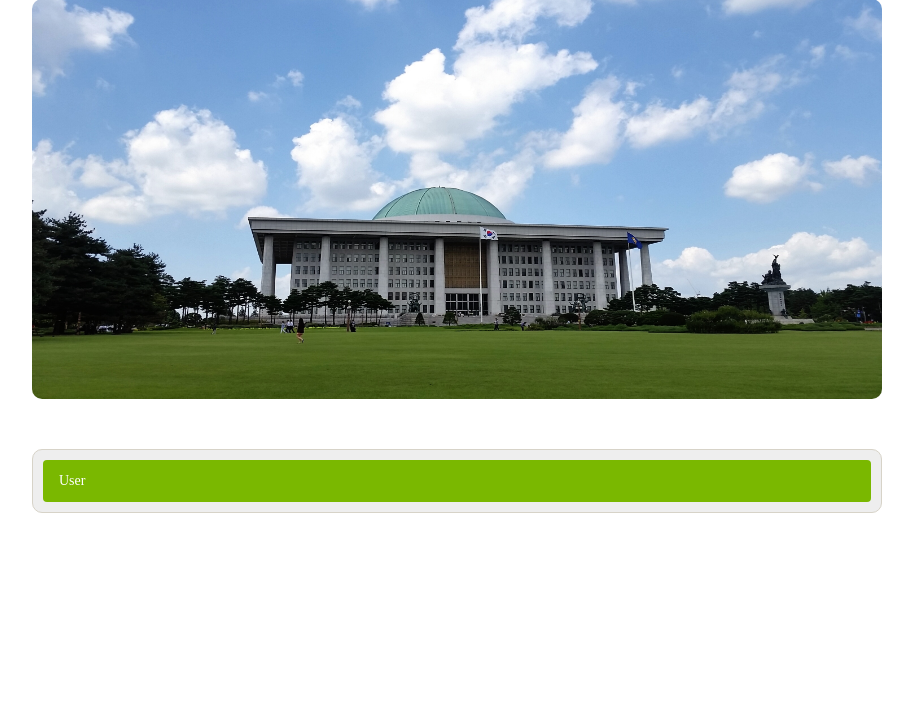
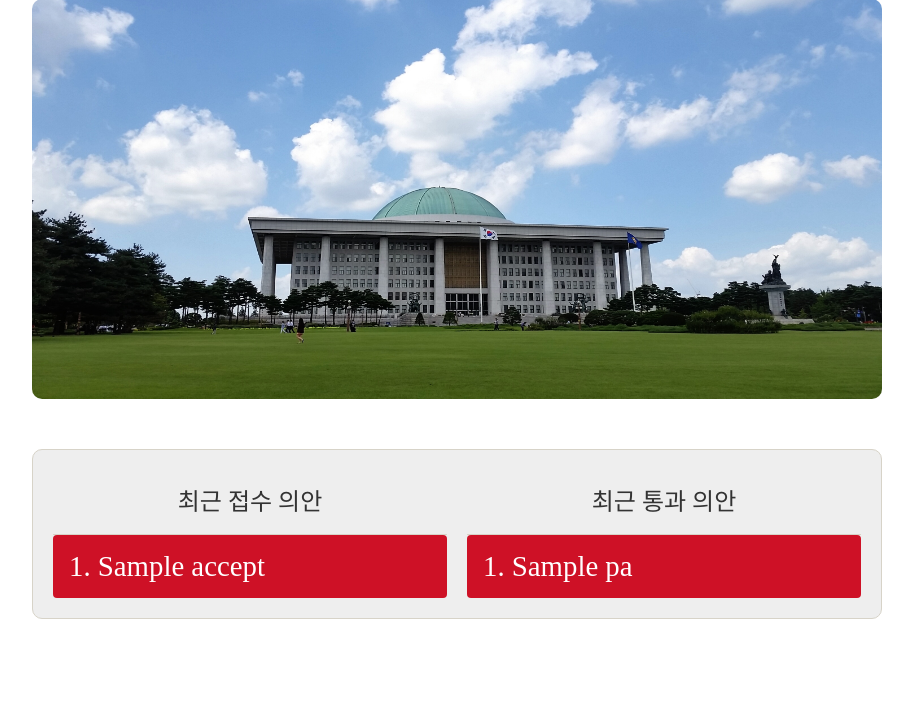
Before and after one commit to Capston2/Server, a Flask app: template templates/index.html in a window 1280 px wide. Shown: the part 101-820 px from the top of the page, without its empty margins (183-1096 px from the left). Before the commit the page ends 614 px from the top, so only its background shows below. Run offline with Flask 2, Linux system fonts and the light colour scheme; the template is opened without the code that fills it: most values are stand-ins (such as "Sample title", 1, 10 or a date in 2020); some libraries are stand-ins or nearby versions.

Commit message:
메인 페이지 기능 수정 * 최근 접수 안건, 통과 안건 목록을 출력

```diff
--- a/run.py
+++ b/run.py
@@ -1,12 +1,11 @@
 # -*- coding: utf-8 -*-
 from flask import Flask, render_template
 from bs4 import BeautifulSoup
+from xmljson import badgerfish as bf
+from xml.etree.ElementTree import fromstring
+import requests
 import json
-# from xmljson import badgerfish as bf
-# from xml.etree.ElementTree import fromstring
-# import requests
-# from json import dumps
-# import xmltodict
+import xmltodict
 
 app = Flask(__name__)
 
@@ -17,15 +16,12 @@ def getXMLData(url):
 		return 'HTTP GET Error!'
 
 	text = response.text.encode('utf-8')
-	soup = BeautifulSoup(text, 'lxml')
+	soup = BeautifulSoup(text, 'xml')
 	items = soup.findAll('items')
 
-#	print(items[0])
-#	print('JSON')
 	jsonString = xmltodict.parse(str(items[0]), encoding='utf-8')
-	print(jsonString)
 
-	return dumps(jsonString)
+	return jsonString
 
 @app.errorhandler(500)
 def internalServerError(e):
@@ -33,11 +29,17 @@ def internalServerError(e):
 
 @app.route("/")
 def index():
-	uri = 'http://apis.data.go.kr/9710000/BillInfoService/getBillInfoList?ServiceKey=p7UBJeNZxl1cDhlLLsZT3H0ikrzKZ7miawcXdCvHKVm%2FjpxWbvKb1UWDyJlL7oNp7CTHgLejQR0QYax17zG46Q%3D%3D&numOfRows=10&pageSize=1&pageNo=1&startPage=1'
+	# uri = 'http://apis.data.go.kr/9710000/BillInfoService/getBillInfoList?ServiceKey=p7UBJeNZxl1cDhlLLsZT3H0ikrzKZ7miawcXdCvHKVm%2FjpxWbvKb1UWDyJlL7oNp7CTHgLejQR0QYax17zG46Q%3D%3D&numOfRows=10&pageSize=1&pageNo=1&startPage=1'
 
-	items = getXMLData(uri)
+	# recentAcceptUri : 최근 접수 의안 목록 / recentPassUri : 최근 통과 의안 목록
+	# 서버 구축용 uri로 변경하세요
+	recentAcceptUri = 'http://apis.data.go.kr/9710000/BillInfoService/getRecentRceptList?serviceKey=81X0zTkpezfhufKJUndC9%2FRZIdYNmpQznY%2BrF%2B92eKA04rYuKZj7B6kfSIwSDvwBjPRClZRMQ2vRk19eYyp57A%3D%3D&numOfRows=10&pageSize=10&pageNo=1&startPage=1'
+	recentPassUri = 'http://apis.data.go.kr/9710000/BillInfoService/getRecentPasageList?serviceKey=81X0zTkpezfhufKJUndC9%2FRZIdYNmpQznY%2BrF%2B92eKA04rYuKZj7B6kfSIwSDvwBjPRClZRMQ2vRk19eYyp57A%3D%3D&numOfRows=10&pageSize=10&pageNo=1&startPage=1'
 
-	return render_template('index.html', items = items)
+	acceptItems = getXMLData(recentAcceptUri)
+	passItems = getXMLData(recentPassUri)
+
+	return render_template('index.html', acceptItems = acceptItems['items']['item'], passItems = passItems['items']['item'])
 
 @app.route('/top')
 def top():
@@ -71,5 +73,9 @@ def post():
 def peoplelist():
     return render_template('peoplelist.html')
 
+@app.route('/peopledetail')
+def peopledetail():
+    return render_template('peopledetail.html')
+
 if __name__ == "__main__":
 	app.run(host='0.0.0.0', port=8000, debug=True)
--- a/static/css/main.css
+++ b/static/css/main.css
@@ -83,6 +83,10 @@ a {
   border-radius: 10px;
   border: 1px solid #d7d3c8;
   margin-bottom: 20px; }
+  .page_content_inner .halp_content {
+    float: left;
+    width: 50%;
+    padding: 10px; }
   .page_content_inner .people_thumb {
     text-align: center; }
   .page_content_inner .item_title {
@@ -113,21 +117,23 @@ a {
     color: #fff;
     margin-bottom: 10px;
     text-align: left; }
+    .page_content_inner .btn-list:visited {
+      background-color: #7ab800; }
     .page_content_inner .btn-list:hover {
       background-color: #629300; }
   .page_content_inner .btn-list.list-first {
     background-color: #ce1126;
-    font-size: 2.5em; }
+    font-size: 1.8em; }
     .page_content_inner .btn-list.list-first:hover {
       background-color: #ae1126; }
   .page_content_inner .btn-list.list-second {
     background-color: #dc5034;
-    font-size: 2em; }
+    font-size: 1.5em; }
     .page_content_inner .btn-list.list-second:hover {
       background-color: #bc5034; }
   .page_content_inner .btn-list.list-third {
     background-color: #feaf00;
-    font-size: 1.5em; }
+    font-size: 1.2em; }
     .page_content_inner .btn-list.list-third:hover {
       background-color: #deaf00; }
   .page_content_inner .people_list {
@@ -253,4 +259,9 @@ a {
   .cd-secondary-nav {
     display: block; } }
 
+.ellipsize {
+  overflow: hidden;
+  text-overflow: ellipsis;
+  white-space: nowrap; }
+
 /*# sourceMappingURL=main.css.map */
--- /dev/null
+++ b/static/scss/_global.scss
@@ -0,0 +1,5 @@
+.ellipsize{
+    overflow: hidden;
+    text-overflow: ellipsis;
+    white-space: nowrap;
+}
--- a/static/scss/_style.scss
+++ b/static/scss/_style.scss
@@ -39,6 +39,12 @@
     border: 1px solid $color-primary-gray;
     margin-bottom: 20px;
 
+    .halp_content {
+      float: left;
+      width: 50%;
+      padding: 10px;
+    }
+
     .people_thumb {
       text-align: center;
     }
@@ -79,27 +85,30 @@
       color: #fff;
       margin-bottom: 10px;
       text-align: left;
+      &:visited {
+        background-color: #7ab800;
+      }
       &:hover {
         background-color: #629300;
       }
     }
     .btn-list.list-first {
       background-color: #ce1126;
-      font-size: 2.5em;
+      font-size: 1.8em;
       &:hover {
         background-color: #ae1126;
       }
     }
     .btn-list.list-second {
       background-color: #dc5034;
-      font-size: 2em;
+      font-size: 1.5em;
       &:hover {
         background-color: #bc5034;
       }
     }
     .btn-list.list-third {
       background-color: #feaf00;
-      font-size: 1.5em;
+      font-size: 1.2em;
       &:hover {
         background-color: #deaf00;
       }
--- a/static/scss/main.scss
+++ b/static/scss/main.scss
@@ -2,3 +2,4 @@
 @import "_variables.scss";
 @import "_style.scss";
 @import "_header.scss";
+@import "_global.scss";
--- a/templates/index.html
+++ b/templates/index.html
@@ -4,22 +4,39 @@
       <div class="page_image">
       </div>
       <div class="page_content">
-        <div class="page_content_inner">
-          <ol class="nav nav-pills nav-stacked">
-            <!-- <li role="presentation"><a href="detail" class="btn btn-list list-first">1. 한국지방재정공제회법 일부개정법률안</a></li>
-            <li role="presentation"><a href="#" class="btn btn-list list-second">2. 주택법 일부개정법률안</a></li>
-            <li role="presentation"><a href="#" class="btn btn-list list-third">3. 근로기준법 일부개정법률안</a></li>
-            <li role="presentation"><a href="#" class="btn btn-list">4. 외식산업 진흥법 일부개정법률안</a></li>
-            <li role="presentation"><a href="#" class="btn btn-list">5. 콘텐츠산업 진흥법 일부개정법률안</a></li>
-            <li role="presentation"><a href="#" class="btn btn-list">6. 국민체육진흥법 일부개정법률안</a></li>
-            <li role="presentation"><a href="#" class="btn btn-list">7. 국회의원 징계안</a></li>
-            <li role="presentation"><a href="#" class="btn btn-list">8. 지방세법 일부개정법률안</a></li>
-            <li role="presentation"><a href="#" class="btn btn-list">9. 전기사업법 일부개정법률안</a></li>
-            <li role="presentation"><a href="#" class="btn btn-list">10. 고용보험법 일부개정법률안</a></li> -->
-            {% for item in items %}
-              <li role="presentation"><a href="#" class="btn btn-list">{{ item.billname }}</a></li>
-            {% endfor %}
-          </ol>
+        <div class="page_content_inner clearfix">
+          <div class="halp_content">
+            <h2 class="item_title">최근 접수 의안</h2>
+            <ol class="nav nav-pills nav-stacked">
+              {% for i in range(acceptItems|length) %}
+                {% if i == 0 %}
+                  <li role="presentation"><a href="#" class="btn btn-list list-first ellipsize">{{i+1}}. {{ acceptItems[i].billName }}</a></li>
+                {% elif i == 1 %}
+                  <li role="presentation"><a href="#" class="btn btn-list list-second ellipsize">{{i+1}}. {{ acceptItems[i].billName }}</a></li>
+                {% elif i == 2 %}
+                  <li role="presentation"><a href="#" class="btn btn-list list-third ellipsize">{{i+1}}. {{ acceptItems[i].billName }}</a></li>
+                {% else %}
+                  <li role="presentation"><a href="#" class="btn btn-list ellipsize">{{i+1}}. {{ acceptItems[i].billName }}</a></li>
+                {% endif %}
+              {% endfor %}
+            </ol>
+          </div>
+          <div class="halp_content">
+            <h2 class="item_title">최근 통과 의안</h2>
+            <ol class="nav nav-pills nav-stacked">
+              {% for i in range(passItems|length) %}
+                {% if i == 0 %}
+                  <li role="presentation"><a href="#" class="btn btn-list list-first ellipsize">{{i+1}}. {{ passItems[i].billName }}</a></li>
+                {% elif i == 1 %}
+                  <li role="presentation"><a href="#" class="btn btn-list list-second ellipsize">{{i+1}}. {{ passItems[i].billName }}</a></li>
+                {% elif i == 2 %}
+                  <li role="presentation"><a href="#" class="btn btn-list list-third ellipsize">{{i+1}}. {{ passItems[i].billName }}</a></li>
+                {% else %}
+                  <li role="presentation"><a href="#" class="btn btn-list ellipsize">{{i+1}}. {{ passItems[i].billName }}</a></li>
+                {% endif %}
+              {% endfor %}
+            </ol>
+          </div>
         </div>
       </div>
     </div>
```
Also changed, not shown: 1 other file.
